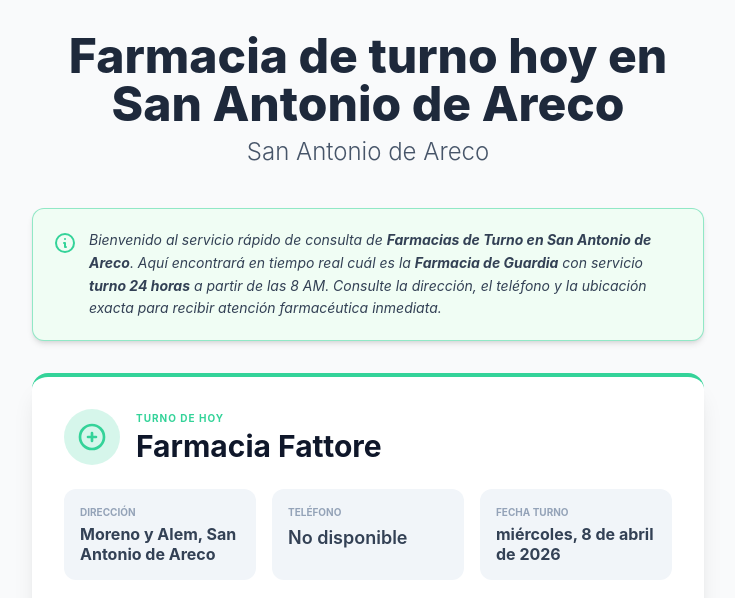
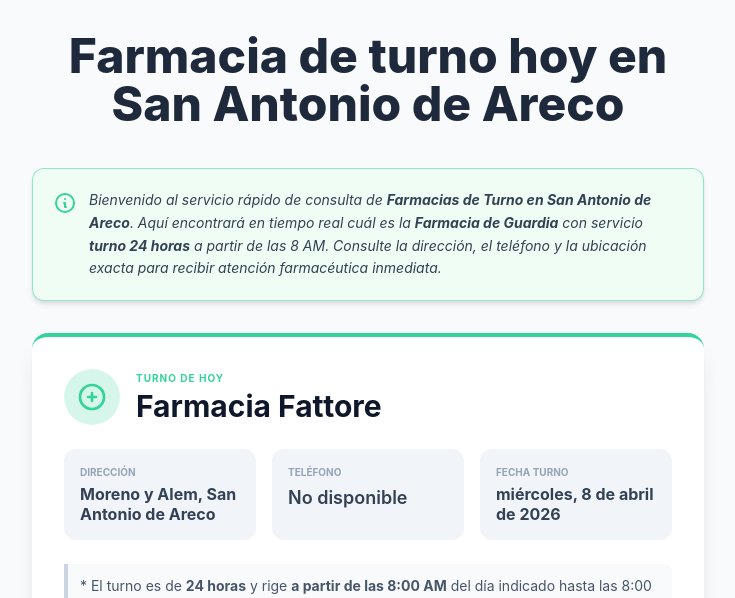
Before and after one commit to agustinte/farmacia-de-turno-hoy-san-antonio-de-areco, a plain HTML site: page index.html in a window 1280 px wide. Shown: the top 598 px of the page, without its empty margins (272-1007 px from the left). Drawn offline with nearby package versions, Linux system fonts and the light colour scheme.

Commit message:
Update index.html
ok minimal

```diff
--- a/index.html
+++ b/index.html
@@ -80,9 +80,6 @@
             <h1 class="text-4xl sm:text-5xl font-extrabold text-slate-800 mb-2">
               Farmacia de turno hoy en San Antonio de Areco
             </h1>
-            <p class="text-xl sm:text-2xl font-light text-slate-600">
-                San Antonio de Areco
-            </p>
         </header>
 
         <!-- Bloque de Texto SEO -->
```
